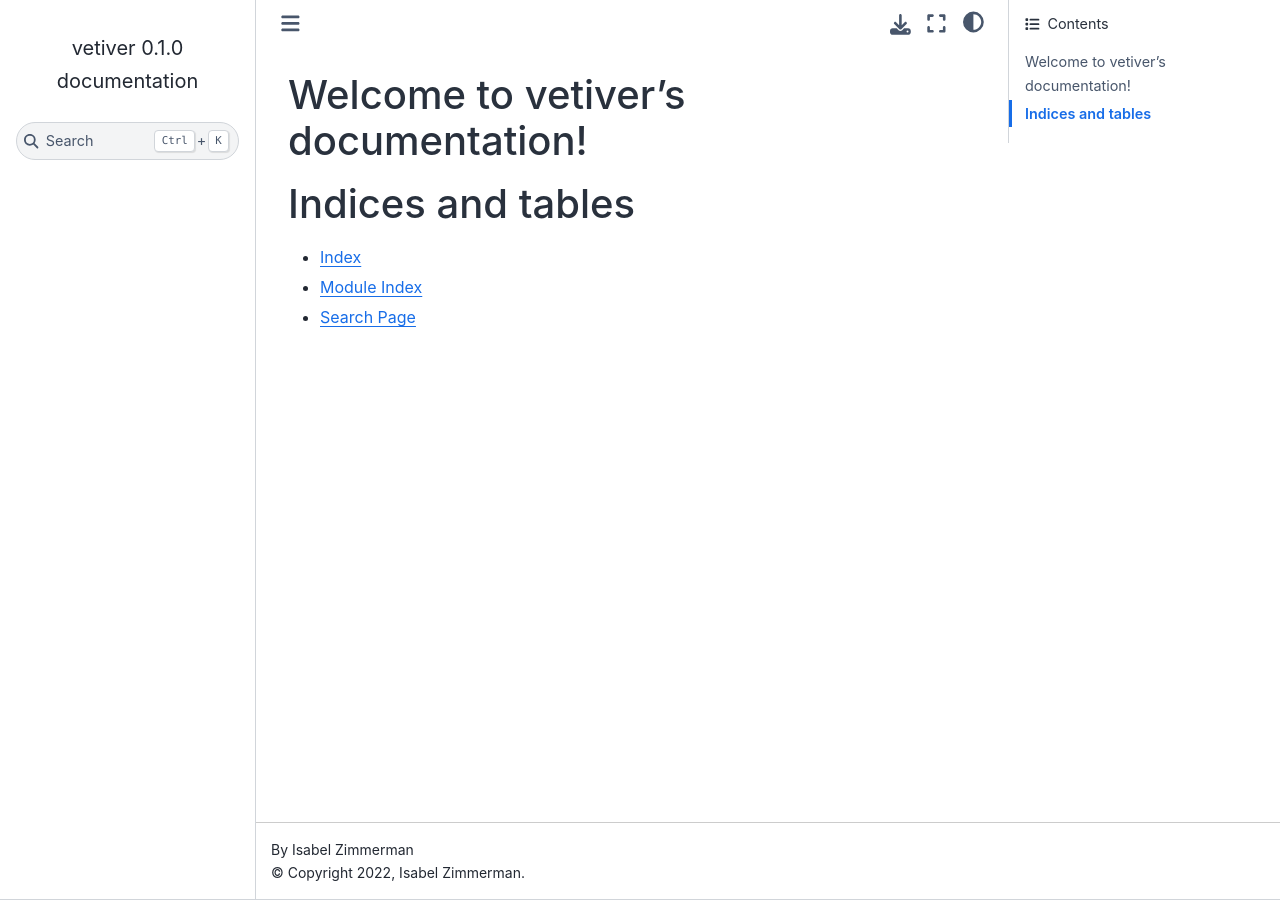
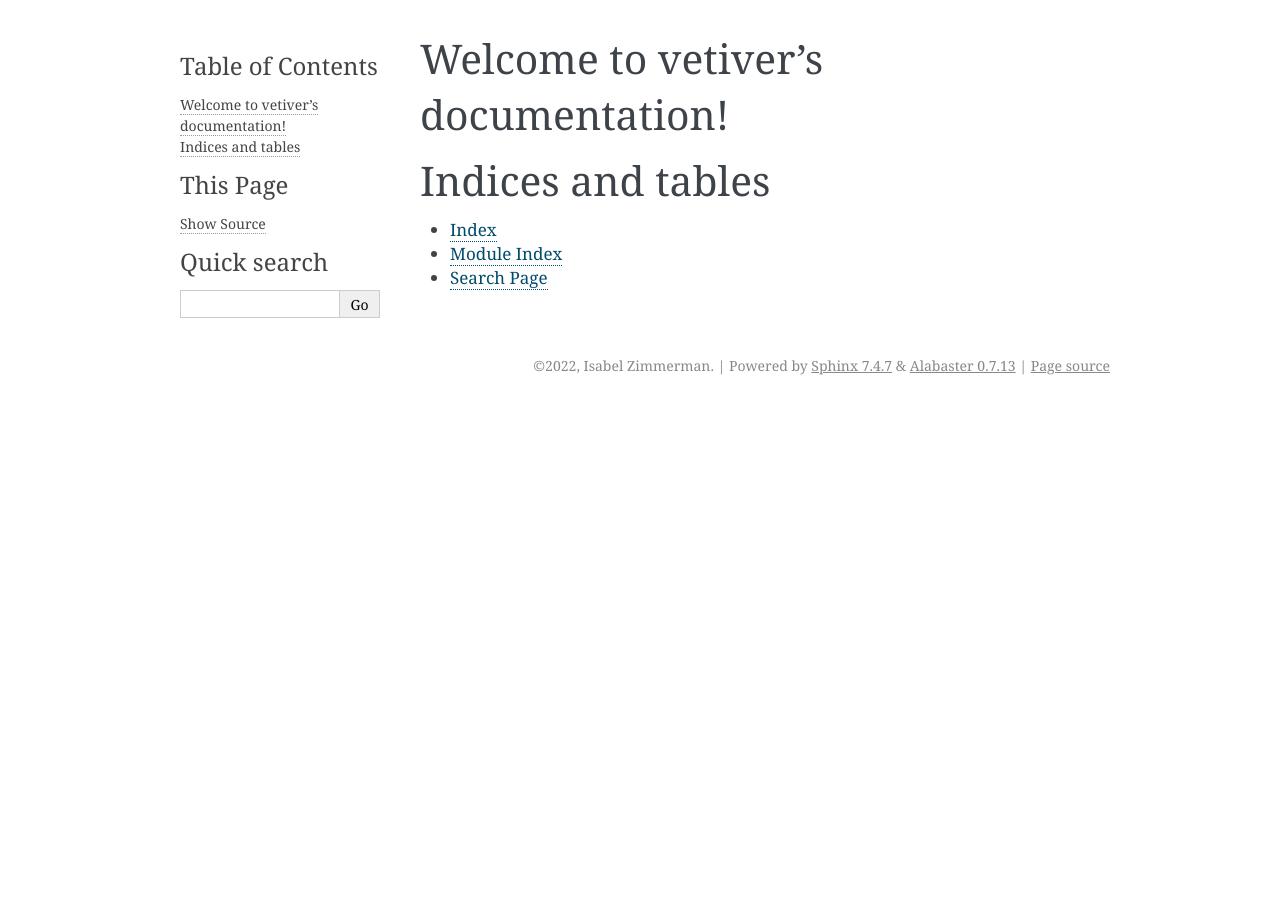
Before and after one commit to rstudio/vetiver-python, a Sphinx documentation site: the page built from docs/source/index.rst, in a window 1280 px wide. Built offline with Sphinx 7.4.7, drawn with Linux system fonts in a browser that asks for light colours.

Commit message:
remove html static path

```diff
--- a/docs/source/conf.py
+++ b/docs/source/conf.py
@@ -52,9 +52,9 @@ exclude_patterns = ["_build", "Thumbs.db", ".DS_Store"]
 # The theme to use for HTML and HTML Help pages.  See the documentation for
 # a list of builtin themes.
 #
-html_theme = "sphinx_book_theme"
+html_theme = "alabaster"
 
 # Add any paths that contain custom static files (such as style sheets) here,
 # relative to this directory. They are copied after the builtin static files,
 # so a file named "default.css" will overwrite the builtin "default.css".
-html_static_path = ["_static"]
+html_static_path = []
```
Also changed, not shown: 1 other file.
